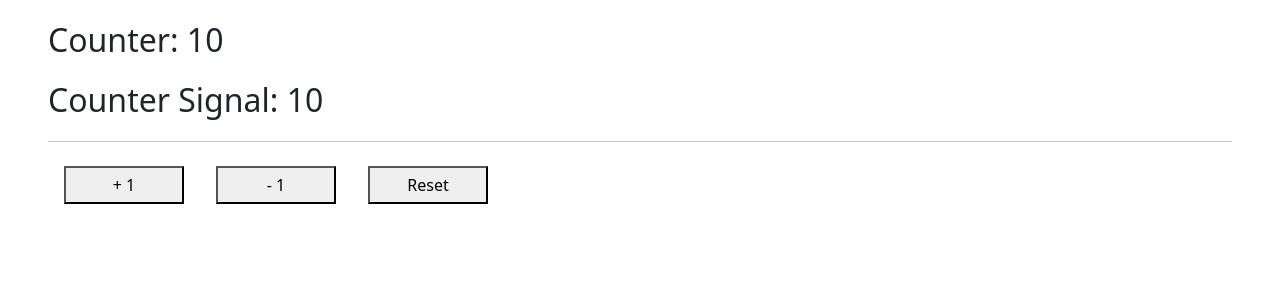
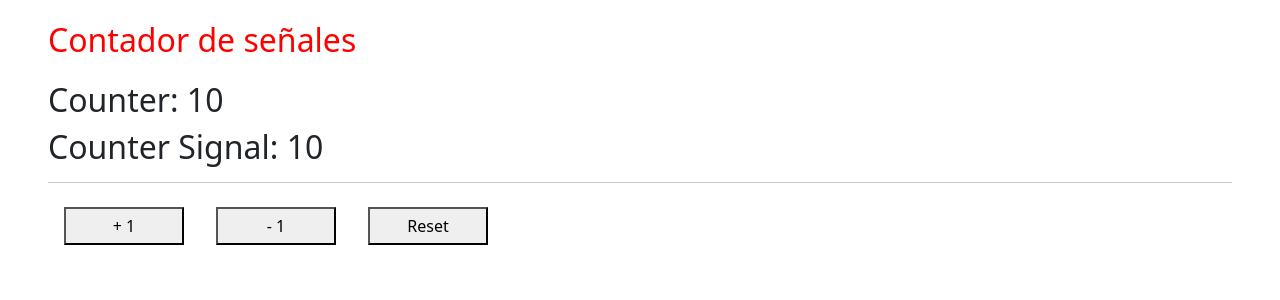
Before and after one commit to jmlocke1/angular-cero-experto, an Angular app in the folder 02-bases/: page / in a window 1280 px wide. Shown: the top 300 px of the page. Built offline with nearby package versions, Linux system fonts and the light colour scheme.

Commit message:
Finalizada sección 4 - Angular

```diff
--- a/02-bases/src/app/pages/counter/counter-page.css
+++ b/02-bases/src/app/pages/counter/counter-page.css
@@ -3,3 +3,6 @@ button {
     margin: .5rem 1rem;
     width: 7.5rem;
 }
+h1 {
+    color: red;
+}
--- a/02-bases/src/app/pages/counter/counter-page.html
+++ b/02-bases/src/app/pages/counter/counter-page.html
@@ -1,5 +1,6 @@
-    <h1>Counter: {{ counter }}</h1>
-    <h1>Counter Signal: {{ counterSignal() }}</h1>
+    <h1>Contador de señales</h1>
+    <h2>Counter: {{ counter }}</h2>
+    <h2>Counter Signal: {{ counterSignal() }}</h2>
     <hr>
     <button (click)="increaseBy(1)">+ 1</button>
     <button (click)="increaseBy(-1)">- 1</button>
```
Also changed, not shown: 2 other files (tests, documents, lock files or other folders).
